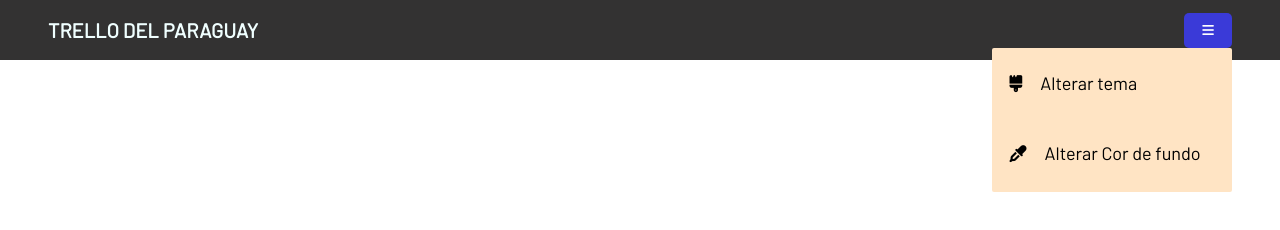
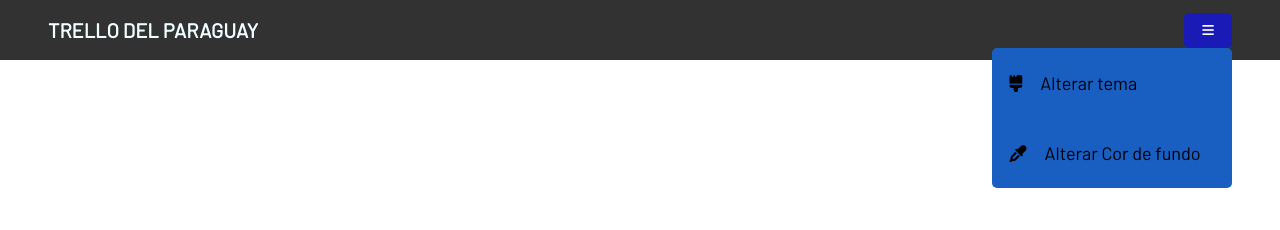
Before and after one commit to TrelloGrupo2/trello-paraguay, a website: page src/index.html in a window 1280 px wide. In both pictures the pointer is over the button 1208 px from the left and 30 px from the top of the page. Drawn offline with Linux system fonts and the light colour scheme.

Commit message:
estilização das bordas

```diff
--- a/src/style.css
+++ b/src/style.css
@@ -38,16 +38,15 @@ nav strong {
 }
 
 .dropbtn:hover {
-    transition: 0.5s;
-    background-color: rgb(58, 58, 216);
+    background-color: rgb(26, 26, 182);
 }
 
 .menuDrop{
     position:absolute;
     box-sizing: border-box;
-    background-color: bisque;
-    border-radius: 2px;
-    height: 9em;
+    background-color: #195fc2;
+    border-radius: 5px;
+    height: 8,9em;
     width: 15em;
     right: 3em;
 
@@ -74,7 +73,9 @@ nav strong {
     font-size: 17px;
 }
 .optionsDrop ul li:hover{
-    background-color: red;
+    background-color: rgb(26, 26, 182);
+    border-radius: 5px;
+    margin-inline: 1px;
 }
 .backgroundColorOption{
     width: 100%;
```
